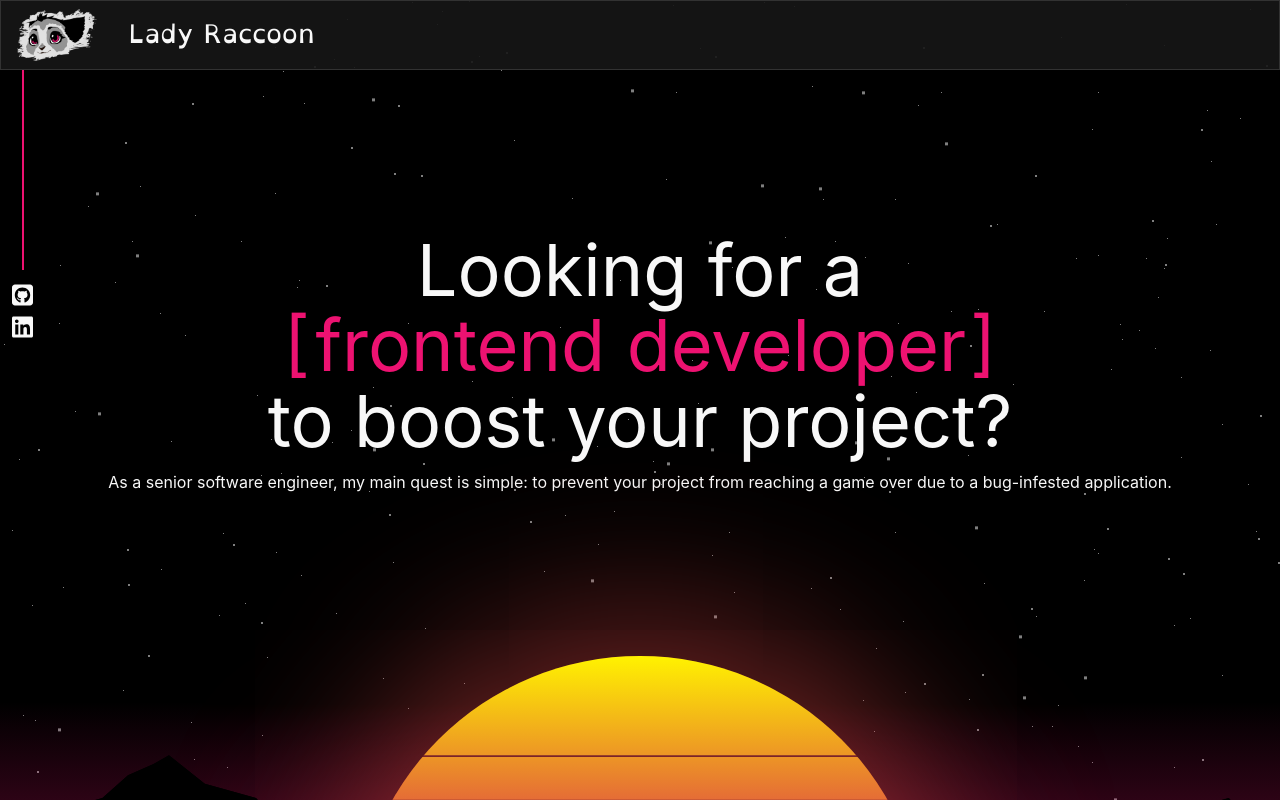
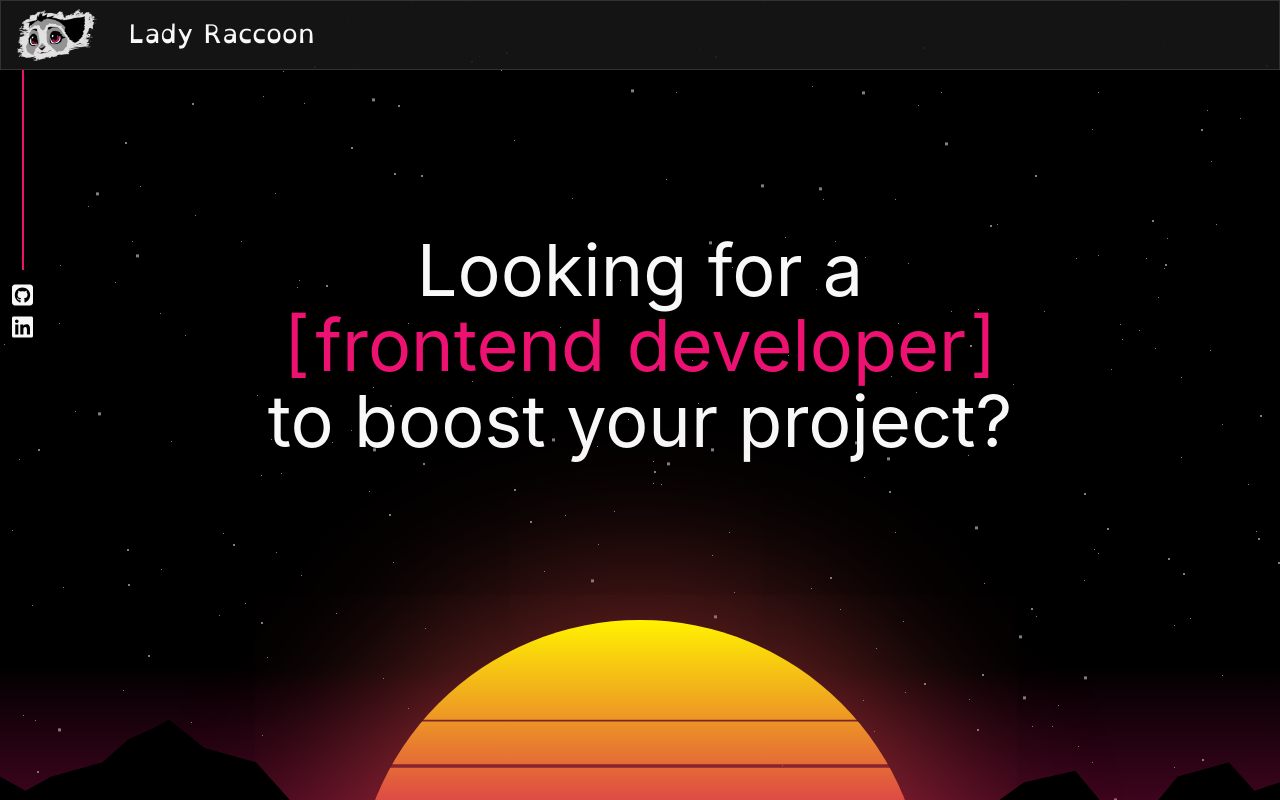
Before and after one commit to angele-henry-dev/LadyRaccoon, a Vue app: page / in a window 1280 px wide. Shown: the top 800 px of the page. Built offline with nearby package versions, Linux system fonts and the light colour scheme.

Commit message:
Remove useless

```diff
--- a/src/components/RetroBackground.vue
+++ b/src/components/RetroBackground.vue
@@ -2,7 +2,6 @@
 import { computed, ref } from 'vue'
 import { useElementSize, useWindowScroll, useElementVisibility, useMouse } from '@vueuse/core'
 
-// Props
 const props = defineProps({
   play: {
     type: Boolean,
--- a/src/views/HomeView.vue
+++ b/src/views/HomeView.vue
@@ -38,10 +38,6 @@ import projects from '@/assets/models/projects.json' with { type: 'json' }
         </div>
         to boost your project?
       </h1>
-      <p>
-        As a senior software engineer, my main quest is simple: to prevent your project from
-        reaching a game over due to a bug-infested application.
-      </p>
     </div>
 
     <RetroBackground />
```
